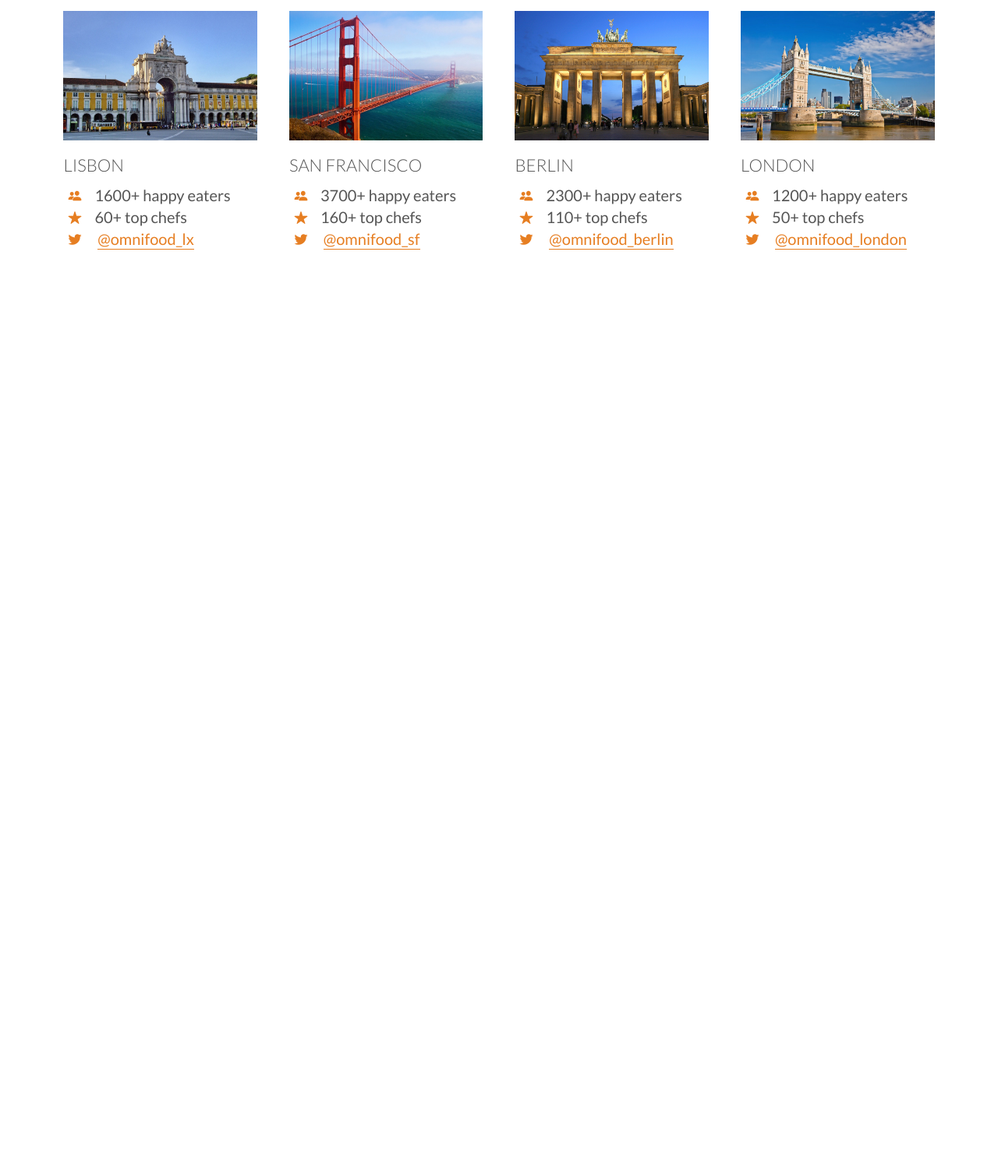
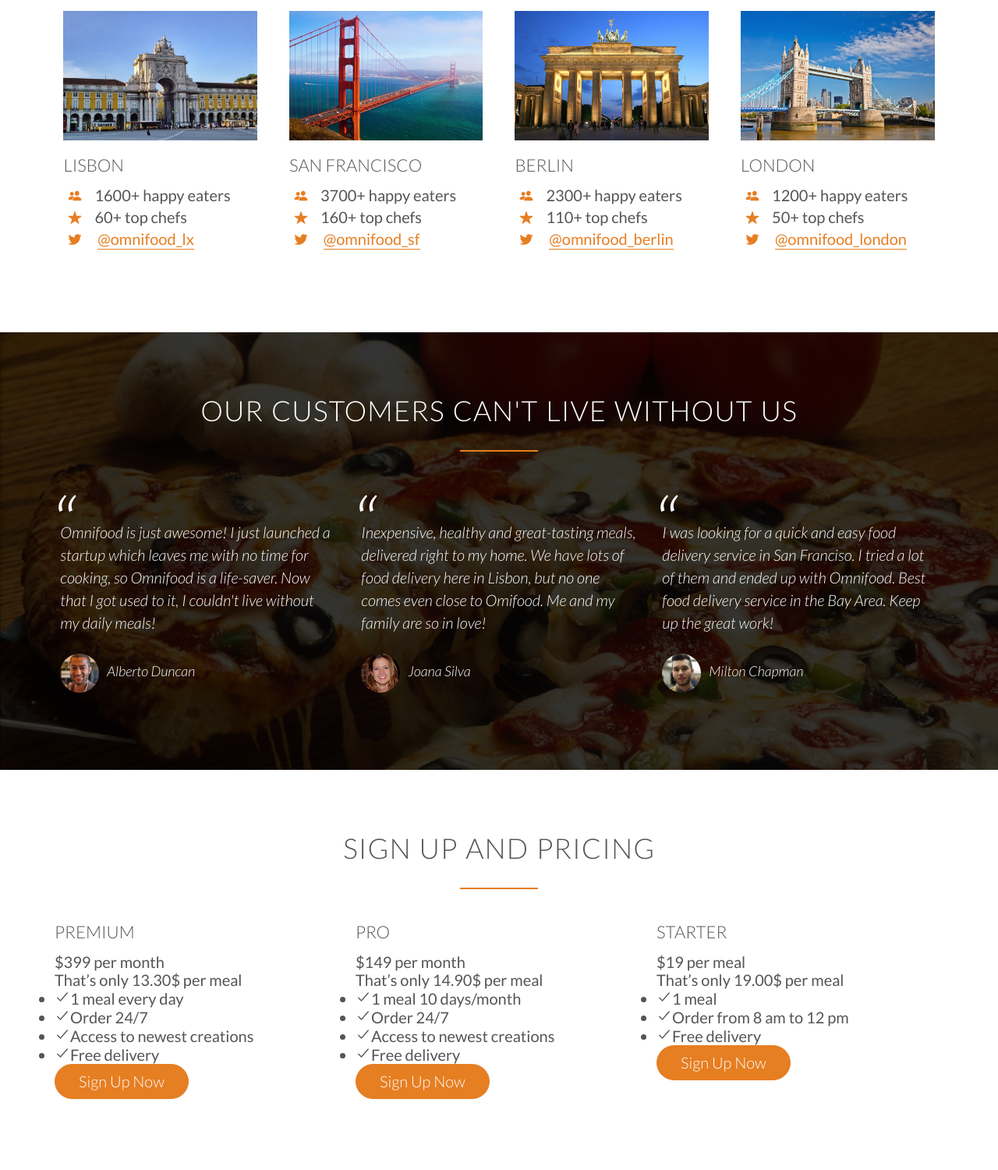
Before and after one commit to attobra/omnifood-website, a plain HTML site: page index.html in a window 1280 px wide. Shown: the part 2910-4410 px from the top of the page at 78% size. Before the commit the page ends 3336 px from the top, so only its background shows below. Drawn offline with nearby package versions, Linux system fonts and the light colour scheme.

Commit message:
add signup

```diff
--- a/index.html
+++ b/index.html
@@ -163,6 +163,7 @@
         </li>
       </ul>
     </section>
+
     <!--------------- HOW IT WORKS SECTION ------------------>
     <section class="section-steps">
       <div class="row">
@@ -209,7 +210,8 @@
         </div>
       </div>
     </section>
-    <!--------------- HOW IT WORKS SECTION ------------------>
+
+    <!--------------- CITIES SECTION ------------------>
     <section class="section-cities">
       <div class="row">
         <h2>We're currently in these cities</h2>
@@ -289,6 +291,128 @@
       </div>
     </section>
 
+    <!--------------- TESTIMONIALS SECTION ------------------>
+    <section class="section-testimonials">
+      <div class="row">
+        <h2>Our customers can't live without us</h2>
+      </div>
+      <div class="row">
+        <div class="col span-1-of-3">
+          <blockquote>
+            Omnifood is just awesome! I just launched a startup which leaves me
+            with no time for cooking, so Omnifood is a life-saver. Now that I
+            got used to it, I couldn't live without my daily meals!
+            <cite>
+              <img src="resources/img/customer-1.jpg" />Alberto Duncan</cite
+            >
+          </blockquote>
+        </div>
+        <div class="col span-1-of-3">
+          <blockquote>
+            Inexpensive, healthy and great-tasting meals, delivered right to my
+            home. We have lots of food delivery here in Lisbon, but no one comes
+            even close to Omifood. Me and my family are so in love!
+            <cite> <img src="resources/img/customer-2.jpg" />Joana Silva</cite>
+          </blockquote>
+        </div>
+        <div class="col span-1-of-3">
+          <blockquote>
+            I was looking for a quick and easy food delivery service in San
+            Franciso. I tried a lot of them and ended up with Omnifood. Best
+            food delivery service in the Bay Area. Keep up the great work!
+            <cite>
+              <img src="resources/img/customer-3.jpg" />Milton Chapman</cite
+            >
+          </blockquote>
+        </div>
+      </div>
+    </section>
+
+    <!--------------- SIGN UP SECTION ------------------>
+    <section class="section-plans">
+      <div class="row">
+        <h2>Sign Up and Pricing</h2>
+      </div>
+      <div class="row">
+        <div class="col span-1-of-3">
+          <div class="plan-box">
+            <div>
+              <h3>Premium</h3>
+              <p class="plan-price">$399 per month</p>
+              <p class="plan-price-meal">That’s only 13.30$ per meal</p>
+            </div>
+            <div>
+              <ul>
+                <li>
+                  <ion-icon name="checkmark-outline"></ion-icon>1 meal every day
+                </li>
+                <li>
+                  <ion-icon name="checkmark-outline"></ion-icon>Order 24/7
+                </li>
+                <li>
+                  <ion-icon name="checkmark-outline"></ion-icon>Access to newest
+                  creations
+                </li>
+                <li>
+                  <ion-icon name="checkmark-outline"></ion-icon>Free delivery
+                </li>
+              </ul>
+            </div>
+            <div><a class="btn btn-full" href="#">Sign Up Now</a></div>
+          </div>
+        </div>
+        <div class="col span-1-of-3">
+          <div class="plan-box">
+            <div>
+              <h3>Pro</h3>
+              <p class="plan-price">$149 per month</p>
+              <p class="plan-price-meal">That’s only 14.90$ per meal</p>
+            </div>
+            <div>
+              <ul>
+                <li>
+                  <ion-icon name="checkmark-outline"></ion-icon>1 meal 10
+                  days/month
+                </li>
+                <li>
+                  <ion-icon name="checkmark-outline"></ion-icon>Order 24/7
+                </li>
+                <li>
+                  <ion-icon name="checkmark-outline"></ion-icon>Access to newest
+                  creations
+                </li>
+                <li>
+                  <ion-icon name="checkmark-outline"></ion-icon>Free delivery
+                </li>
+              </ul>
+            </div>
+            <div><a class="btn btn-full" href="#">Sign Up Now</a></div>
+          </div>
+        </div>
+        <div class="col span-1-of-3">
+          <div class="plan-box">
+            <div>
+              <h3>Starter</h3>
+              <p class="plan-price">$19 per meal</p>
+              <p class="plan-price-meal">That’s only 19.00$ per meal</p>
+            </div>
+            <div>
+              <ul>
+                <li><ion-icon name="checkmark-outline"></ion-icon>1 meal</li>
+                <li>
+                  <ion-icon name="checkmark-outline"></ion-icon>Order from 8 am
+                  to 12 pm
+                </li>
+                <li>
+                  <ion-icon name="checkmark-outline"></ion-icon>Free delivery
+                </li>
+              </ul>
+            </div>
+            <div><a class="btn btn-full" href="#">Sign Up Now</a></div>
+          </div>
+        </div>
+      </div>
+    </section>
     <!-- icons -->
     <script src="https://unpkg.com/ionicons@5.4.0/dist/ionicons.js"></script>
   </body>
--- a/resources/css/style.css
+++ b/resources/css/style.css
@@ -182,6 +182,7 @@
   background-position: center;
   background-size: cover;
   height: 100vh;
+  background-attachment: fixed;
 }
 
 .hero-text-box {
@@ -333,3 +334,43 @@
 .city-feature {
   margin-bottom: 5px;
 }
+
+/*------------------------------------------------*/
+/* TESTIMONIALS */
+/*------------------------------------------------*/
+.section-testimonials {
+  background-image: linear-gradient(rgba(0, 0, 0, 0.8), rgba(0, 0, 0, 0.8)),
+    url("/resources/img/back-customers.jpg");
+  background-size: cover;
+  color: #fff;
+  background-attachment: fixed;
+}
+
+blockquote {
+  padding: 2%;
+  font-style: italic;
+  line-height: 145%;
+  position: relative;
+  margin-top: 40px;
+}
+
+blockquote:before {
+  font-size: 500%;
+  content: "\201C";
+  display: block;
+  position: absolute;
+  top: -5px;
+  left: -5px;
+}
+cite {
+  font-size: 90%;
+  margin-top: 25px;
+  display: block;
+}
+
+cite img {
+  height: 50px;
+  border-radius: 50%;
+  margin-right: 10px;
+  vertical-align: middle;
+}
```
Also changed, not shown: 3 other files.
